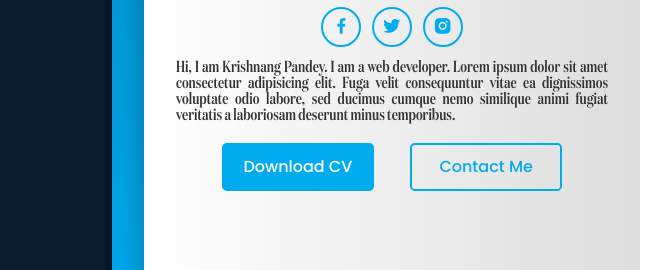
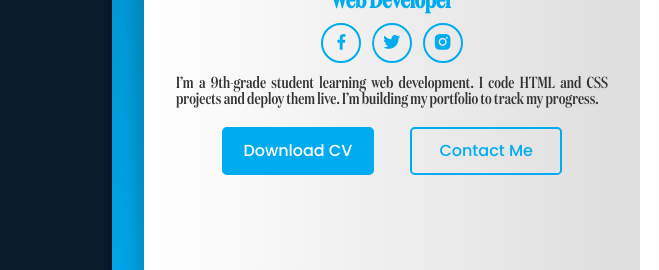
Before and after one commit to NPC-MOSSHEAD/Book-Portfolio, a plain HTML site: page index.html in a window 1280 px wide. Shown: the part 350-620 px from the top of the page, 0-659 px from the left. Drawn offline with nearby package versions, Linux system fonts and the light colour scheme.

Commit message:
Revise personal introduction in index.html
Updated personal introduction in index.html to reflect current status as a 9th-grade student learning web development.

```diff
--- a/index.html
+++ b/index.html
@@ -31,11 +31,9 @@
               <a href="https://www.instagram.com/here._mosshead/"><i class="bx bxl-instagram-alt"></i></a>
             </div>
             <p>
-              Hi, I am Krishnang Pandey. I am a web developer. Lorem ipsum dolor sit
-              amet consectetur adipisicing elit. Fuga velit consequuntur vitae
-              ea dignissimos voluptate odio labore, sed ducimus cumque nemo
-              similique animi fugiat veritatis a laboriosam deserunt minus
-              temporibus.
+              I’m a 9th-grade student learning web development.
+I code HTML and CSS projects and deploy them live.
+I’m building my portfolio to track my progress.
             </p>
             <div class="btn-box">
               <a href="#" class="btn">Download CV</a>
```
